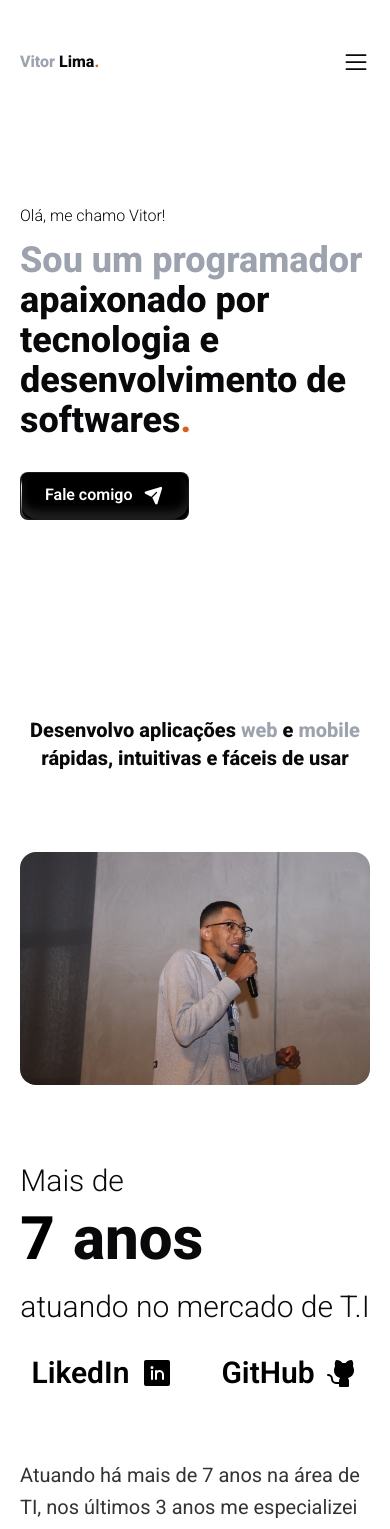
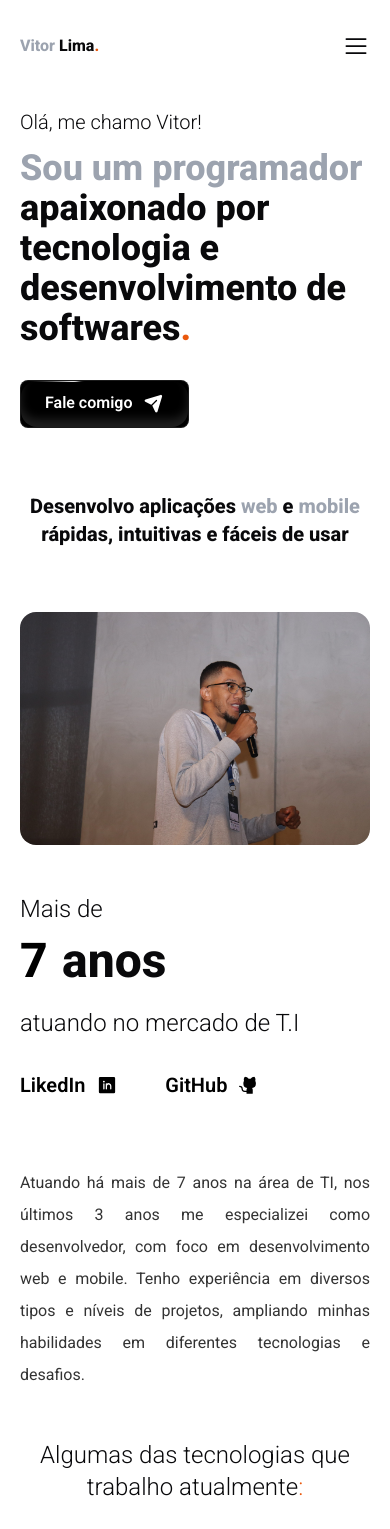
Before and after one commit to vitorl1maa/my_portifolio, a React (Vite) app: page / in a window 390 px wide. Shown: the top 1529 px of the page. Built offline with nearby package versions, Linux system fonts and the light colour scheme.

Commit message:
feat: atualiza estrutura de componentes, adiciona novos elementos e melhora animações

```diff
--- a/src/App.tsx
+++ b/src/App.tsx
@@ -17,13 +17,13 @@ function App() {
         <Navbar />
         <Banner />
         <About />
-        {/* <SkillsInfo /> */}
-        {/* <AppInfo /> */}
-        {/* <Westand /> */}
-        {/* <SchoolMobile /> */}
-        {/* <WestandPage /> */}
-        {/* <Contact /> */}
-        {/* <Footer /> */}
+        <SkillsInfo />
+        <AppInfo />
+        <Westand />
+        <SchoolMobile />
+        <WestandPage />
+        <Contact />
+        <Footer />
       </BrowserRouter>
     </main>
   );
--- a/src/components/About/About.tsx
+++ b/src/components/About/About.tsx
@@ -3,15 +3,15 @@ import { GithubLogo, LinkedinLogo } from "@phosphor-icons/react";
 import { NumberTicker } from "../ui/number-ticker";
 import TooltipDefault from "@/shared-components/TooltipDefault/TooltipDefault";
 import { Link } from "react-router-dom";
-import { Fade } from "react-awesome-reveal";
+import { Zoom } from "react-awesome-reveal";
 
 const About = () => {
   return (
-    <section className="w-full h-auto lg:h-screen flex flex-col justify-center mt-[33%] lg:mt-[30%]">
+    <section className="w-full h-auto flex flex-col justify-center lg:mt-[10%]">
       <div className="flex flex-col justify-center items-center " id="sobre">
-        <Fade direction="down" className="z-50">
+        <Zoom delay={150} duration={800} className="z-30">
           <div className="flex flex-col justify-center items-center">
-            <h1 className="text-xl lg:text-5xl font-extrabold mb-20 lg:w-[55%] text-center mt-20 ">
+            <h1 className="text-xl lg:text-5xl font-extrabold mb-16 lg:mb-24 lg:w-[55%] text-center mt-16 lg:mt-20 ">
               Desenvolvo aplicações <span className="text-gray-400">web</span> e
               <span className="text-gray-400"> mobile </span> rápidas,
               intuitivas e fáceis de usar
@@ -25,41 +25,45 @@ const About = () => {
               />
             </div>
           </div>
-        </Fade>
+        </Zoom>
 
-        <Fade
-          direction="down"
+        <Zoom
+          delay={150}
+          duration={800}
           className="flex flex-col justify-center items-center"
         >
-          <div className="flex flex-col lg:flex-row justify-center items-center lg:w-[60%] gap-12 mt-20 lg:mt-32 ">
+          <div className="flex flex-col lg:flex-row  justify-center lg:items-center lg:w-[60%] gap-12 mt-12 lg:mt-28 ">
             <div>
               <div className="flex flex-col gap-3">
-                <p className="w-[50%] leading-8 font-light text-3xl lg:text-4xl">
+                <p className="w-[50%] leading-8 font-light  text-2xl lg:text-4xl">
                   Mais de
                 </p>
-                <p className="font-extrabold text-6xl lg:text-7xl">
+                <p className="font-extrabold text-5xl lg:text-7xl">
                   <NumberTicker
                     value={7}
-                    className="font-extrabold text-6xl lg:text-7xl"
+                    className="font-extrabold text-5xl lg:text-7xl"
                   />{" "}
                   anos
                 </p>
 
-                <p className=" leading-8 font-light text-3xl  lg:text-4xl">
+                <p className=" leading-8 font-light text-2xl  lg:text-4xl">
                   atuando no mercado de T.I
                 </p>
               </div>
 
-              <div className="flex gap-12 justify-center lg:justify-start">
+              <div className="flex gap-12 justify-start">
                 <span className=" nav-links text-black text-3xl font-semibold rounded-lg mt-8  cursor-pointer transition-all">
                   <Link
                     to="https://www.linkedin.com/in/vitor-limaa/"
                     target="_blank"
                     rel="noopener noreferrer"
-                    className="flex items-center justify-center gap-3"
+                    className="flex  items-center justify-center gap-3 text-xl lg:text-3xl"
                   >
                     LikedIn
-                    <LinkedinLogo size={32} weight="fill" />
+                    <LinkedinLogo
+                      className="text-xl lg:text-4xl"
+                      weight="fill"
+                    />
                   </Link>
                 </span>
                 <span className=" nav-links text-black text-3xl font-semibold rounded-lg mt-8  cursor-pointer transition-all">
@@ -67,17 +71,17 @@ const About = () => {
                     to="https://github.com/vitorl1maa"
                     target="_blank"
                     rel="noopener noreferrer"
-                    className="flex items-center justify-center gap-3"
+                    className="flex items-center justify-center gap-3 text-xl lg:text-3xl"
                   >
                     GitHub
-                    <GithubLogo size={32} weight="fill" />
+                    <GithubLogo className="text-xl lg:text-4xl" weight="fill" />
                   </Link>
                 </span>
               </div>
             </div>
 
-            <div className="lg:w-[50%] ">
-              <p className=" text-xl text-black/80 leading-8 lg:mt-12">
+            <div className="lg:w-[50%]">
+              <p className=" text-base lg:text-xl text-black/80 leading-8 lg:mt-12 text-justify lg:text-left">
                 Atuando há mais de 7 anos na área de TI, nos últimos 3 anos me
                 especializei como desenvolvedor, com foco em desenvolvimento web
                 e mobile. Tenho experiência em diversos tipos e níveis de
@@ -86,16 +90,16 @@ const About = () => {
               </p>
             </div>
           </div>
-        </Fade>
+        </Zoom>
       </div>
 
-      <Fade direction="down" className="z-50">
-        <div className="flex flex-col justify-start items-start lg:ml-80 mt-20 lg:mt-32 ">
-          <h3 className="text-left text-4xl font-light">
+      <Zoom delay={200} className="z-">
+        <div className="flex flex-col justify-center items-center lg:items-start lg:ml-80 mt-12 lg:mt-32 ">
+          <h3 className=" text-center lg:text-left text-2xl lg:text-4xl font-light">
             Algumas das tecnologias que trabalho atualmente
             <span className="text-orange-600">:</span>
           </h3>
-          <div className=" flex flex-wrap gap-5 mt-8 w-  lg:w-full">
+          <div className=" flex flex-wrap gap-5 mt-8 justify-center lg:justify-start  lg:w-full">
             <TooltipDefault
               icon="devicon:javascript"
               width={60}
@@ -171,7 +175,7 @@ const About = () => {
             {/* <TooltipDefault icon="fa-brands:wordpress" width={60} height={60} tooltip="WordPress" style={{ color: "#1d49e2" }} /> */}
           </div>
         </div>
-      </Fade>
+      </Zoom>
     </section>
   );
 };
--- a/src/components/Banner/Banner.tsx
+++ b/src/components/Banner/Banner.tsx
@@ -1,14 +1,16 @@
 import Button from "@/shared-components/Button/Button";
 import { Link } from "react-router-dom";
-import { Fade } from "react-awesome-reveal";
+import { Zoom } from "react-awesome-reveal";
 
 const Banner = () => {
   return (
-    <section className="w-full h-auto lg:h-screen flex lg:items-center  mt-32 lg:mt-[10%] ">
+    <section className="w-full h-full lg:h-screen flex lg:items-center mt-12 lg:mt-[13%] ">
       <div className="w-full lg:w-[80%]">
-        <Fade direction="down">
+        <Zoom delay={150} duration={800}>
           <div>
-            <h1 className="font-light lg:text-4xl">Olá, me chamo Vitor!</h1>
+            <h1 className="font-light text-xl lg:text-4xl">
+              Olá, me chamo Vitor!
+            </h1>
             <p className="font-extrabold text-4xl lg:text-8xl mt-3 leading-10">
               <span className="text-gray-400">Sou um programador</span>{" "}
               apaixonado por tecnologia e desenvolvimento de softwares
@@ -16,13 +18,13 @@ const Banner = () => {
             </p>
           </div>
           <Link
-            to="https://wa.me/qr/F64BKBUH6NCJA1"
+            to="https://wa.me/5532984199503"
             target="_blank"
             rel="noopener noreferrer"
           >
             <Button />
           </Link>
-        </Fade>
+        </Zoom>
       </div>
     </section>
   );
--- a/src/components/Footer/Footer.tsx
+++ b/src/components/Footer/Footer.tsx
@@ -10,13 +10,13 @@ import ScrollToTop from "react-scroll-to-top";
 
 function Footer() {
   return (
-    <footer className="flex flex-col items-center justify-center pb-20 ">
+    <footer className="flex flex-col items-center justify-center lg:pb-20 mt-20 ">
       <ScrollToTop
         smooth
         component={<CaretUp size={32} color="#fff" />}
-        className="top-btn scroll-to-top"
+        className="top-btn scroll-to-top z-50"
       />
-      <strong>© Vitor Lima</strong>
+      <strong className="text-sm">© Vitor Lima</strong>
 
       <ul className="flex gap-4 mt-5">
         <Link
@@ -25,7 +25,7 @@ function Footer() {
           rel="noopener noreferrer"
         >
           <li className="footer-social-medias">
-            <LinkedinLogo size={32} weight="fill" className="" />
+            <LinkedinLogo weight="fill" className="" />
           </li>
         </Link>
         <Link
@@ -34,7 +34,7 @@ function Footer() {
           rel="noopener noreferrer"
         >
           <li className="footer-social-medias">
-            <GithubLogo size={32} weight="fill" />
+            <GithubLogo weight="fill" />
           </li>
         </Link>
         <Link
@@ -43,7 +43,7 @@ function Footer() {
           rel="noopener noreferrer"
         >
           <li className="footer-social-medias">
-            <InstagramLogo size={32} weight="fill" />
+            <InstagramLogo weight="fill" />
           </li>
         </Link>
       </ul>
--- a/src/components/Navbar/Navbar.tsx
+++ b/src/components/Navbar/Navbar.tsx
@@ -37,8 +37,8 @@ function Navbar() {
           className={`menu-mobile ${
             openMenu
               ? "opacity-100 top-12 z-10 h-[150px] bg-white"
-              : "opacity-0 top-0 z-30"
-          }`}
+              : "opacity-0 top-[-300px] z-[-1]"
+          } lg:opacity-100 lg:relative lg:top-0 lg:z-auto lg:flex`}
         >
           <li className="nav-links cursor-pointer">
             <a onClick={() => handlerClick("sobre")}>Sobre</a>
--- a/src/index.css
+++ b/src/index.css
@@ -177,7 +177,7 @@ span {
   }
 
   .menu-mobile {
-    @apply flex flex-col lg:flex-row gap-3 mt-16 lg:mt-0 lg:gap-5 font-extrabold lg:text-xl absolute left-0 w-full lg:w-auto lg:relative shadow-md lg:shadow-none pl-5 lg:pl-0 opacity-0 lg:opacity-100 top-[-300px] z-30 transition-all ease-in duration-200
+    @apply flex flex-col lg:flex-row gap-3 mt-16 lg:mt-0 lg:gap-5 font-extrabold lg:text-xl absolute left-0 w-full lg:w-auto lg:relative shadow-md lg:shadow-none pl-5 lg:pl-0 opacity-0 lg:opacity-0 top-[-300px] z-30 transition-all ease-in duration-200
   }
 
   body {
@@ -185,7 +185,7 @@ span {
   }
 
   .container-layout {
-    @apply px-5 py-12 md:py-16 md:px-32
+    @apply px-5 py-8 md:py-16 md:px-32
   }
 
   .ShimmerButton:hover .icon {
@@ -193,7 +193,7 @@ span {
   }
 
   .footer-social-medias {
-    @apply hover:text-orange-600 cursor-pointer transition-all
+    @apply hover:text-orange-600 cursor-pointer transition-all text-xl
   }
 
   .scroll-to-top {
```
Also changed, not shown: src/components/AppInfo/AppInfo.tsx (+16 -9 lines), src/components/Contact/Contact.tsx (+6 -6 lines), src/components/Projects/SchoolMobile/SchoolMobile.tsx (+8 -8 lines), src/components/Projects/Westand/Westand.tsx (+16 -13 lines), src/components/Projects/WestandPage/WestandPage.tsx (+8 -8 lines), src/components/SkillsInfo/SkillsInfo.tsx (+17 -13 lines).
